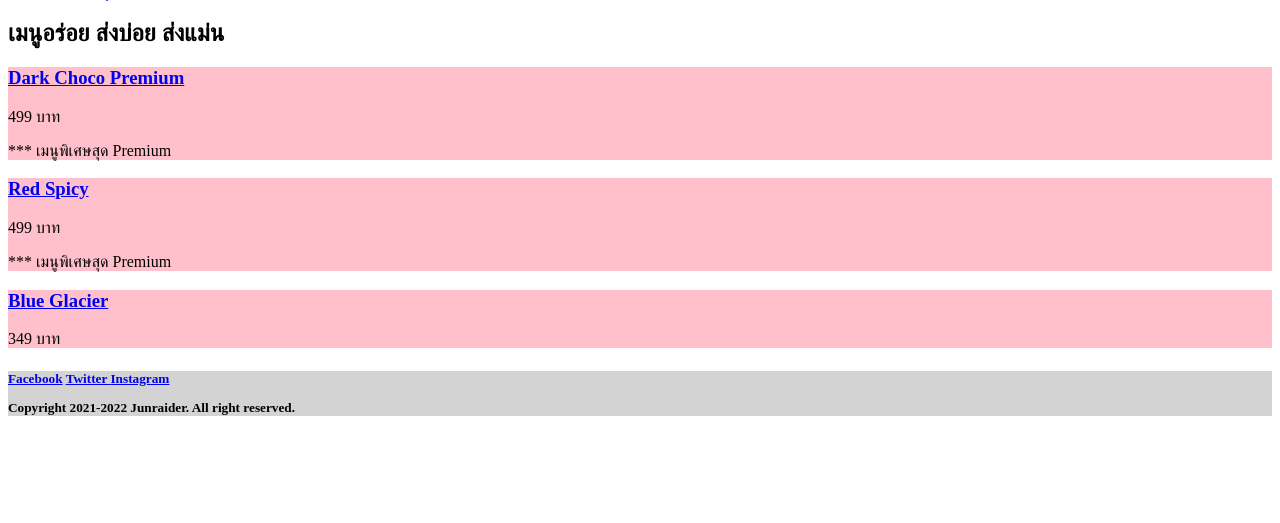
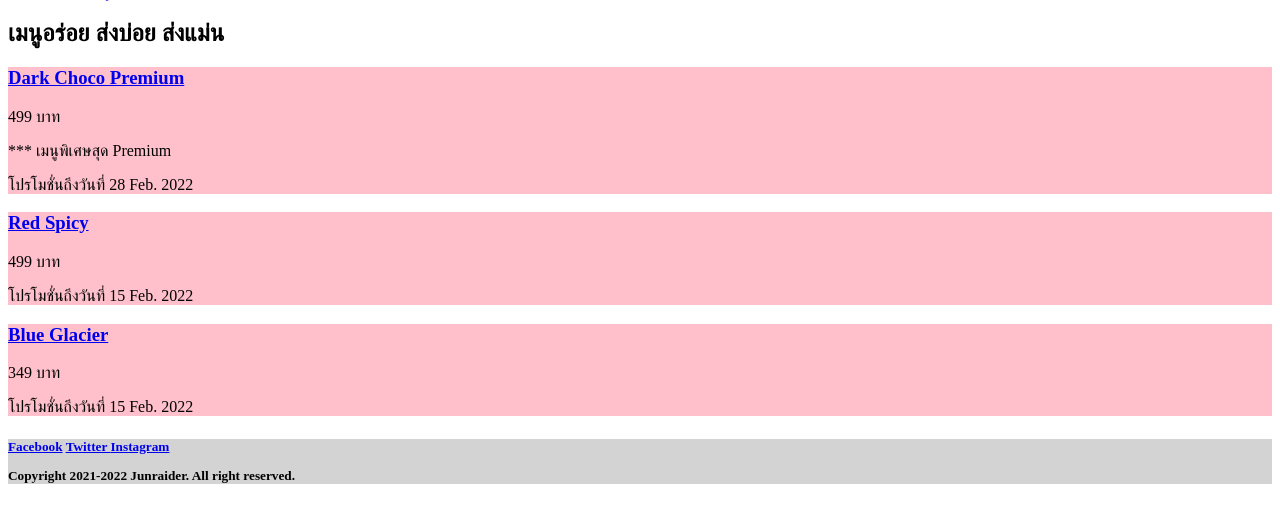
Before and after one commit to sing3demons/python-django-junraider-2020-09-15, a Django app: page /foods/ in a window 1280 px wide. Shown: the part 26-549 px from the top of the page. Run offline with Django 4.2, Linux system fonts and the light colour scheme.

Commit message:
style:  templates x filters

```diff
--- a/app_foods/templates/app_foods/food.html
+++ b/app_foods/templates/app_foods/food.html
@@ -5,10 +5,11 @@
 {% if food is not None %}
 <div>
     <h3>{{food.title}}</h3>
-    <p>{{food.price}} บาท</p>
+    <p>{{food.price|floatformat:'g'}} บาท</p>
     {% if food.is_premium %}
     <p>*** เมนูพิเศษสุด Premium</p>
     {% endif %}
+    <p>โปรโมชั่นถึงวันที่ {{ food.promotion_end_at|date:'j N Y'}}</p>
     <p>Lorem, ipsum dolor sit amet consectetur adipisicing elit. Odio cupiditate, placeat accusantium amet sapiente eius
         neque assumenda? Quibusdam porro nam sunt nesciunt ea, impedit provident enim excepturi perferendis at dolorum.
     </p>
--- a/app_foods/templates/app_foods/foods.html
+++ b/app_foods/templates/app_foods/foods.html
@@ -8,10 +8,11 @@
         <h3>
             <a href="{% url 'food' food.id %}">{{food.title}}</a>
         </h3>
-        <p>{{food.price}} บาท</p>
+        <p>{{food.price|floatformat:'g'}} บาท</p>
         {% if food.is_premium %}
         <p>*** เมนูพิเศษสุด Premium</p>
         {% endif %}
+        <p>โปรโมชั่นถึงวันที่ {{ food.promotion_end_at|date:'j N Y'}}</p>
     </div>
     {% empty %}
     <p>ไม่มีข้อมูล</p>
--- a/app_foods/views.py
+++ b/app_foods/views.py
@@ -1,11 +1,21 @@
+from datetime import datetime
 from django.shortcuts import render
 from django.http.response import HttpResponse
 
 # Create your views here.
 all_foods = [
-    {'id': 1, 'title': 'Dark Choco Premium', 'price': 499, 'is_premium': True},
-    {'id': 2, 'title': 'Red Spicy', 'price': 499, 'is_premium': True},
-    {'id': 3, 'title': 'Blue Glacier', 'price': 349, 'is_premium': False},
+    {
+        'id': 1, 'title': 'Dark Choco Premium', 'price': 499,
+        'is_premium': True, 'promotion_end_at': datetime(2022, 2, 28)
+    },
+    {
+        'id': 2, 'title': 'Red Spicy', 'price': 499, 'is_premium': False,
+        'promotion_end_at': datetime(2022, 2, 15)
+    },
+    {
+        'id': 3, 'title': 'Blue Glacier', 'price': 349, 'is_premium': False,
+        'promotion_end_at': datetime(2022, 2, 15)
+    },
 ]
 
 
--- a/project_jrd/settings.py
+++ b/project_jrd/settings.py
@@ -105,9 +105,9 @@ AUTH_PASSWORD_VALIDATORS = [
 # Internationalization
 # https://docs.djangoproject.com/en/4.1/topics/i18n/
 
-LANGUAGE_CODE = 'en-us'
+LANGUAGE_CODE = 'th'
 
-TIME_ZONE = 'UTC'
+TIME_ZONE = 'Asia/Bangkok'
 
 USE_I18N = True
 
```
